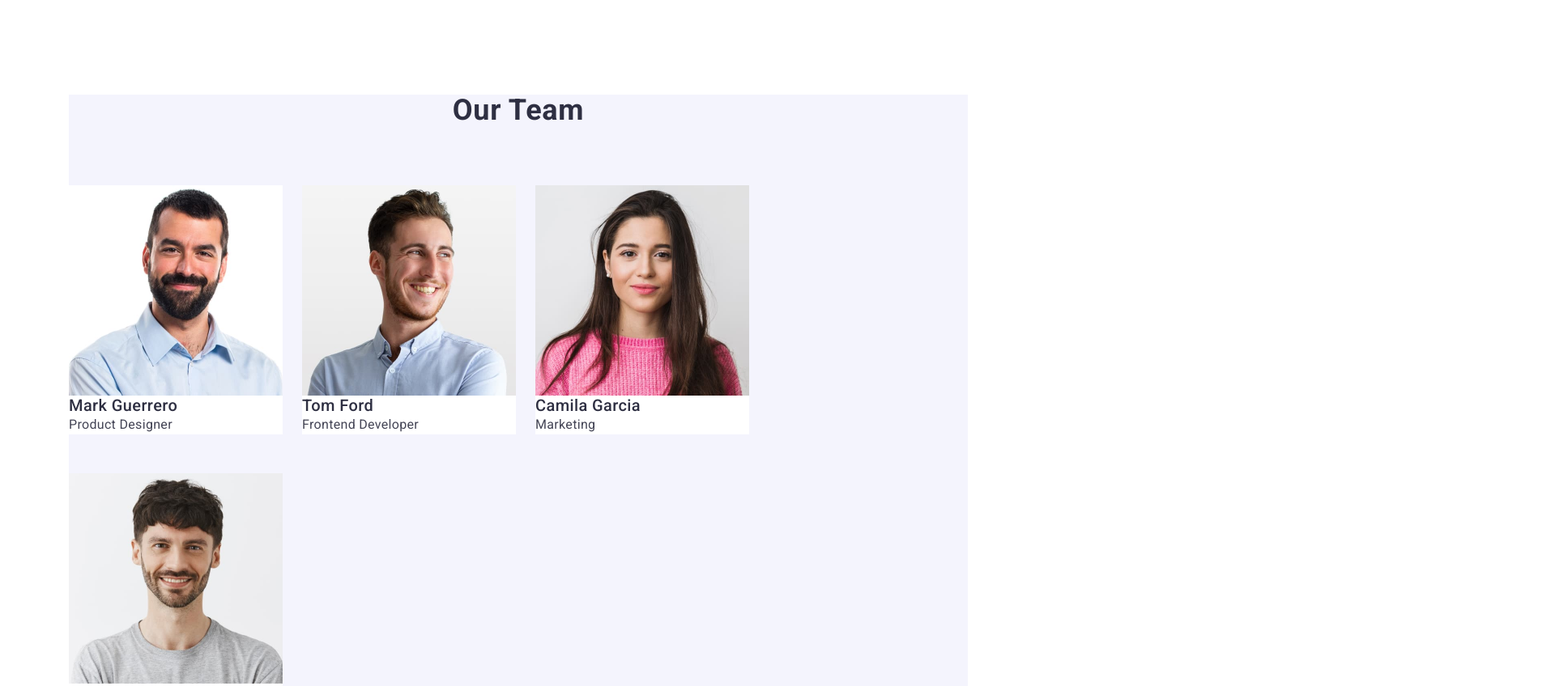
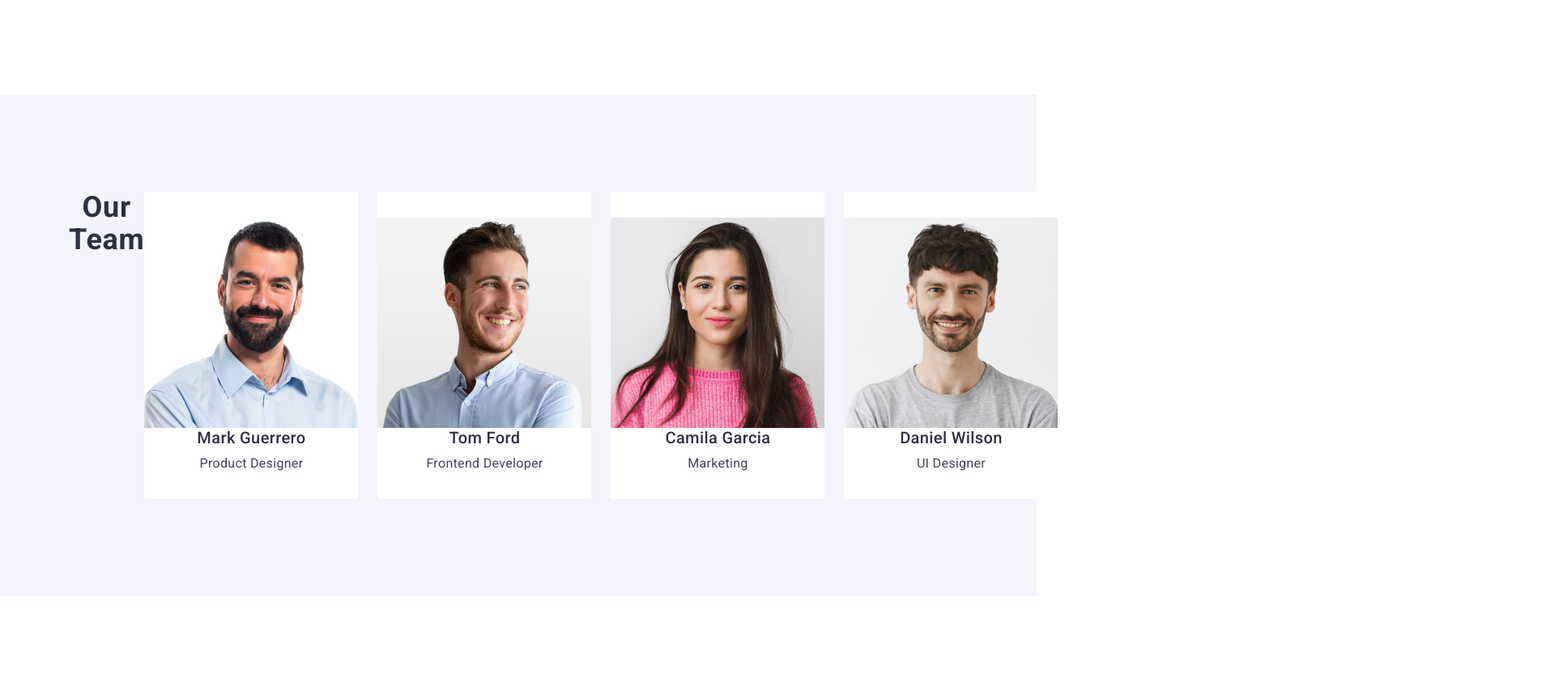
Before and after one commit to Seresun/goit-markup-hw-03, a plain HTML site: page index.html in a window 1280 px wide. Shown: the part 884-1732 px from the top of the page at 81% size, 1920 px wide, since content can reach past the window. Drawn offline with nearby package versions, Linux system fonts and the light colour scheme.

Commit message:
third section fix

```diff
--- a/css/styles.css
+++ b/css/styles.css
@@ -93,6 +93,7 @@ body {
     letter-spacing: 0.02em;
     color:#2E2F42;
     list-style: none;
+    padding: 24px 0 24px;
   }
   .info {
     font-weight: 500;
@@ -167,7 +168,7 @@ body {
     padding: 120px 0;
   }
 
-  .names {
+  .naming {
     font-weight: 500;
     font-size: 20px;
     line-height: 1.2;
@@ -182,8 +183,11 @@ body {
     color: #434455;
   }
 
+  /* THIRD SECTION */
+
   .section-three {
     background-color: #F4F4FD;
+    padding: 120px 0 120px;
   }
 
   .title-info {
@@ -199,13 +203,38 @@ body {
   .list-headname {
     line-height: 1.11;
     display: flex;
-    flex-wrap: wrap;
-    column-gap: 24px;
-    row-gap: 48px;
+    gap: 24px;
   }
+
   .list-names {
     background-color: #FFFFFF;
+    width: calc((100% - 72px) / 4);
   }
+
+  .name-position {
+    padding: 32px 0;
+  }
+
+ .names {
+  font-weight: 500;
+  font-size: 20px;
+  line-height: 1.2;
+  letter-spacing: 0.02em;
+  color: #2e2f42;
+  text-align: center;
+  margin-bottom: 8px;
+  }
+
+  .work-position {
+  color:#434455;
+  font-size: 16px;
+  line-height: 1.5;
+  letter-spacing: 0.02em;
+  text-align: center;
+  }
+
+
+  /* FORTH SECTION */
 
   .section_four {
     padding-top: 120px;
@@ -215,12 +244,6 @@ body {
     width: calc((100% - 48px) / 3);
   }
 
-  .work-position {
-  color:#434455;
-  font-size: 16px;
-  line-height: 1.5;
-  letter-spacing: 0.02em;
-  }
 
   .name-of-service {
     color:#2E2F42;
--- a/index.html
+++ b/index.html
@@ -47,28 +47,28 @@
         <h2 class="title-info">Content</h2>
         <ul>
           <li>
-            <h3 class="names">Strategy</h3>
+            <h3 class="naming">Strategy</h3>
             <p class="strategic-info">
               Our goal is to identify the business problem to walk away with the
               perfect and creative solution.
             </p>
           </li>
           <li>
-            <h3 class="names">Punctuality</h3>
+            <h3 class="naming">Punctuality</h3>
             <p class="strategic-info">
               Bring the key message to the brand's audience for the best price
               within the shortest possible time.
             </p>
           </li>
           <li>
-            <h3 class="names">Diligence</h3>
+            <h3 class="naming">Diligence</h3>
             <p class="strategic-info">
               Research and confirm brands that present the strongest digital
               growth opportunities and minimize risk.
             </p>
           </li>
           <li>
-            <h3 class="names">Technologies</h3>
+            <h3 class="naming">Technologies</h3>
             <p class="strategic-info">
               Design practice focused on digital experiences. We bring forth a
               deep passion for problem-solving.
@@ -78,24 +78,30 @@
       </div>
       </section>
 
-  <div class="container">
       <section class="section-three">
+        <div class="container">
         <h2 class="title-info">Our Team</h2>
 
         <ul class="list-headname">
+
           <li class="list-names">
+            <div class="name-position">
             <img src="./images/mark.jpg" alt="Mark" width="264" height="260" />
             <h3 class="names">Mark Guerrero</h3>
             <p class="work-position">Product Designer</p>
+          </div>
           </li>
 
           <li class="list-names">
+            <div class="name-position">
             <img src="./images/tom.jpg" alt="Tom" width="264" height="260" />
             <h3 class="names">Tom Ford</h3>
             <p class="work-position">Frontend Developer</p>
+          </div>
           </li>
 
           <li class="list-names">
+            <div class="name-position">
             <img
               src="./images/camila.jpg"
               alt="Camila"
@@ -104,9 +110,11 @@
             />
             <h3 class="names">Camila Garcia</h3>
             <p class="work-position">Marketing</p>
+          </div>
           </li>
 
           <li class="list-names">
+            <div class="name-position">
             <img
               src="./images/daniel.jpg"
               alt="Daniel"
@@ -115,10 +123,13 @@
             />
             <h3 class="names">Daniel Wilson</h3>
             <p class="work-position">UI Designer</p>
+          </div>
           </li>
+
         </ul>
+      </div>
       </section>
-    </div>
+
 
       <section class="section_four">
         <div class="container">
```
